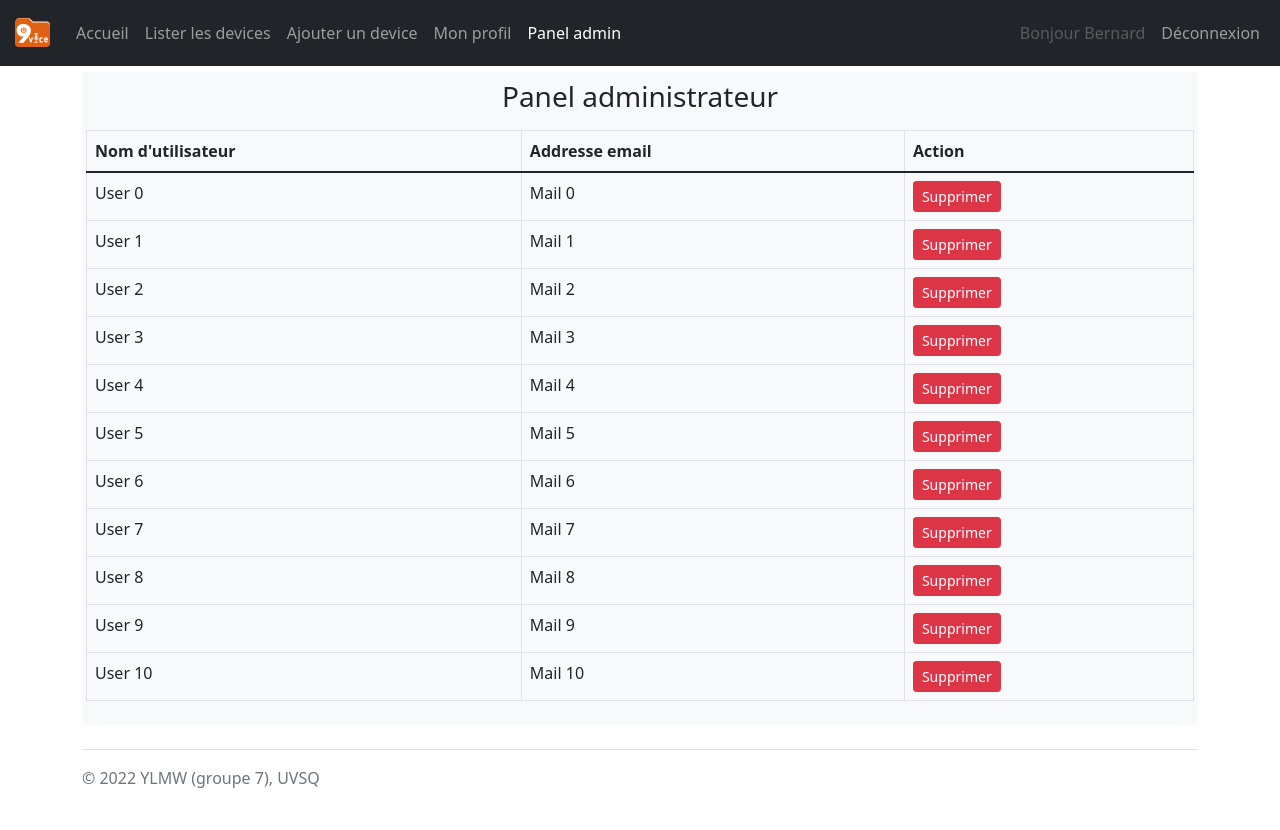
After one commit to YLMW/9vice, a Flask app: page /adminPanel in a window 1280 px wide. The commit adds this page. Run offline with Flask 2, Linux system fonts and the light colour scheme.

Commit message:
Ajout panel admin

```diff
--- a/9vice-FlaskServer/routes/main.py
+++ b/9vice-FlaskServer/routes/main.py
@@ -57,3 +57,8 @@ def add():
                   ' / Audio: ' + str(isAudioDevice) + ' / Video: ' + str(isVideoDevice)
 
         return render_template('addDevice.html', erreur=allData)
+
+
+@main.route('/adminPanel')
+def adminPanel():
+    return render_template('adminPanel.html')
--- /dev/null
+++ b/9vice-FlaskServer/templates/adminPanel.html
@@ -0,0 +1,40 @@
+{% extends "base.html" %}
+
+{% set admin_active = 'active' %}
+{% set title = 'Panel administrateur' %}
+
+{% block content %}
+
+    <div class="album bg-light rounded">
+        <div class="container py-2">
+            <h1 class="h3 mb-3 fw-normal text-center">Panel administrateur</h1>
+            <div class="row row-cols-1 row-cols-sm-2 row-cols-md-3 g-3">
+                <table class="table my-3 table-bordered">
+                    <thead>
+                    <tr>
+                        <th scope="col">Nom d'utilisateur</th>
+                        <th scope="col">Addresse email</th>
+                        <th scope="col">Action</th>
+                    </tr>
+                    </thead>
+                    <tbody>
+                    {% for i in range(11) %}
+
+                        <tr>
+                            <td>User {{ i }}</td>
+                            <td>Mail {{ i }}</td>
+                            <td>
+                                <div class="btn-group">
+                                    <button type="button" class="btn btn-sm btn-danger">Supprimer</button>
+                                </div>
+                            </td>
+                        </tr>
+
+                    {% endfor %}
+                    </tbody>
+                </table>
+            </div>
+        </div>
+    </div>
+
+{% endblock %}
--- a/9vice-FlaskServer/templates/base.html
+++ b/9vice-FlaskServer/templates/base.html
@@ -2,7 +2,7 @@
 <html lang="fr">
 
 {# TODO -> remove cette feature de dev #}
-{% set user = {'username': 'Bernard'} %}
+{% set user = {'username': 'Bernard', 'isAdmin': True} %}
 {# {% set user = '' %} -> dans le cas où on veut la vue non connecte #}
 {# {% set user = {'username': 'Bernard'} %} -> dans le cas où on veut la vue connecte #}
 
@@ -42,6 +42,12 @@
 
                     <li class="nav-item">
                         <a class="nav-link {{ profile_active }}" aria-current="page" href="{{ url_for('main.profile') }}">Mon profil</a>
+                    </li>
+                {% endif %}
+
+                {% if user.isAdmin %}
+                    <li class="nav-item">
+                        <a class="nav-link {{ admin_active }}" aria-current="page" href="{{ url_for('main.adminPanel') }}">Panel admin</a>
                     </li>
                 {% endif %}
             </ul>
```
